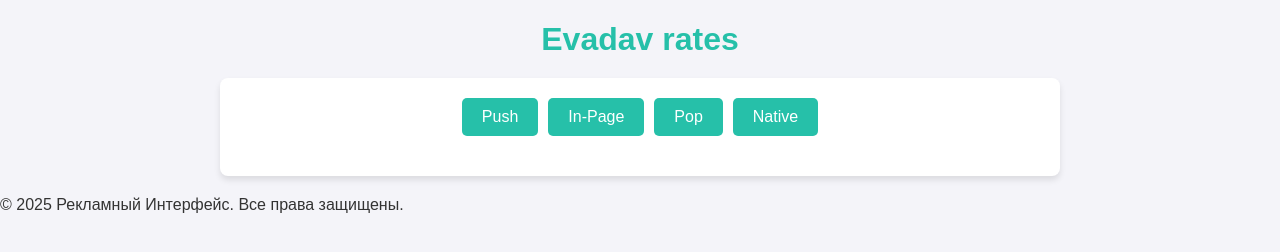
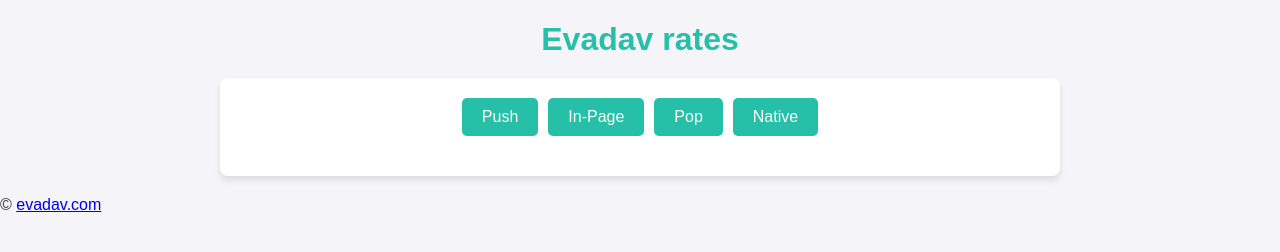
Before and after one commit to imaxlazarenko1/evarates_test2.github.io, a plain HTML site: page index.html in a window 1280 px wide. Drawn offline with Linux system fonts and the light colour scheme.

Commit message:
Update index.html

```diff
--- a/index.html
+++ b/index.html
@@ -39,9 +39,12 @@
         </section>
     </main>
 
-    <footer class="footer">
-        <p>&copy; 2025 Рекламный Интерфейс. Все права защищены.</p>
-    </footer>
+   <footer class="footer">
+    <p>
+        &copy; <a href="https://evadav.com/" target="_blank" rel="noopener noreferrer">evadav.com</a>
+    </p>
+</footer>
+
 
     <script src="script.js"></script>
 </body>
```
